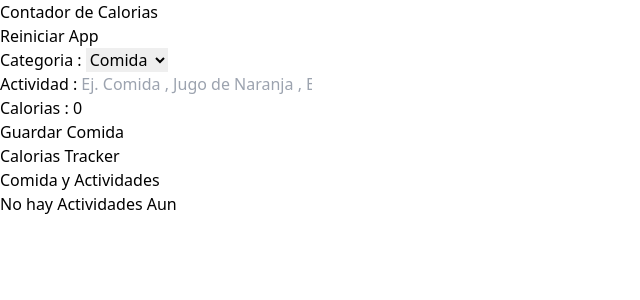
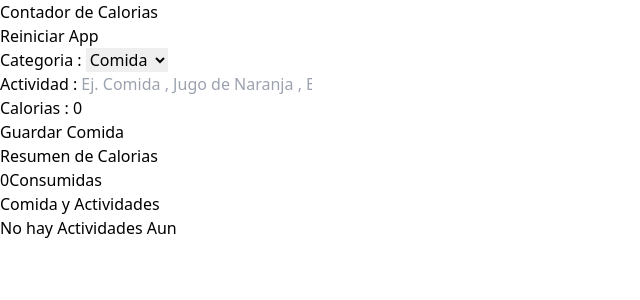
Before and after one commit to Franklin-Gomez/calorie-tracker, a React (Vite) app: page / in a window 1280 px wide. Shown: the top 300 px of the page, without its empty margins (0-640 px from the left). Built offline with nearby package versions, Linux system fonts and the light colour scheme.

Commit message:
working on CaloriaTracker.tsx

```diff
--- a/src/Components/CaloriaTraker.tsx
+++ b/src/Components/CaloriaTraker.tsx
@@ -1,12 +1,29 @@
+import { useMemo } from "react"
+
 type CaloriaTrakerProps = {
     activities : Activity[]
 }
 
 
 export default function CaloriaTraker({ activities } : CaloriaTrakerProps) {
-  return (
-    <div>
-        <h1> Calorias Tracker</h1>
-    </div>
-  )
+
+    // Contadores
+    const caloriasConsumed = useMemo(() => activities.reduce( (total , activity ) => activity.category === 1 ? total + +activity.calorias : total, 0 ) , [activities])
+
+    return (
+        <div>
+            <>
+                <h2 className="text-4xl font-black text-white text-center"> Resumen de Calorias </h2>
+
+                <div className="flex flex-col items-center md:flex-row md:justify-between gap-5 mt-10">
+                    <p className="text-white font-bold rounded-full grid grid-cols-1 gap-3 text-center">
+
+                        <span className="font-black text-6xl text-orange"> { caloriasConsumed }</span>
+                        Consumidas
+                    </p>
+
+                </div>
+            </>
+        </div>
+    )
 }
```
